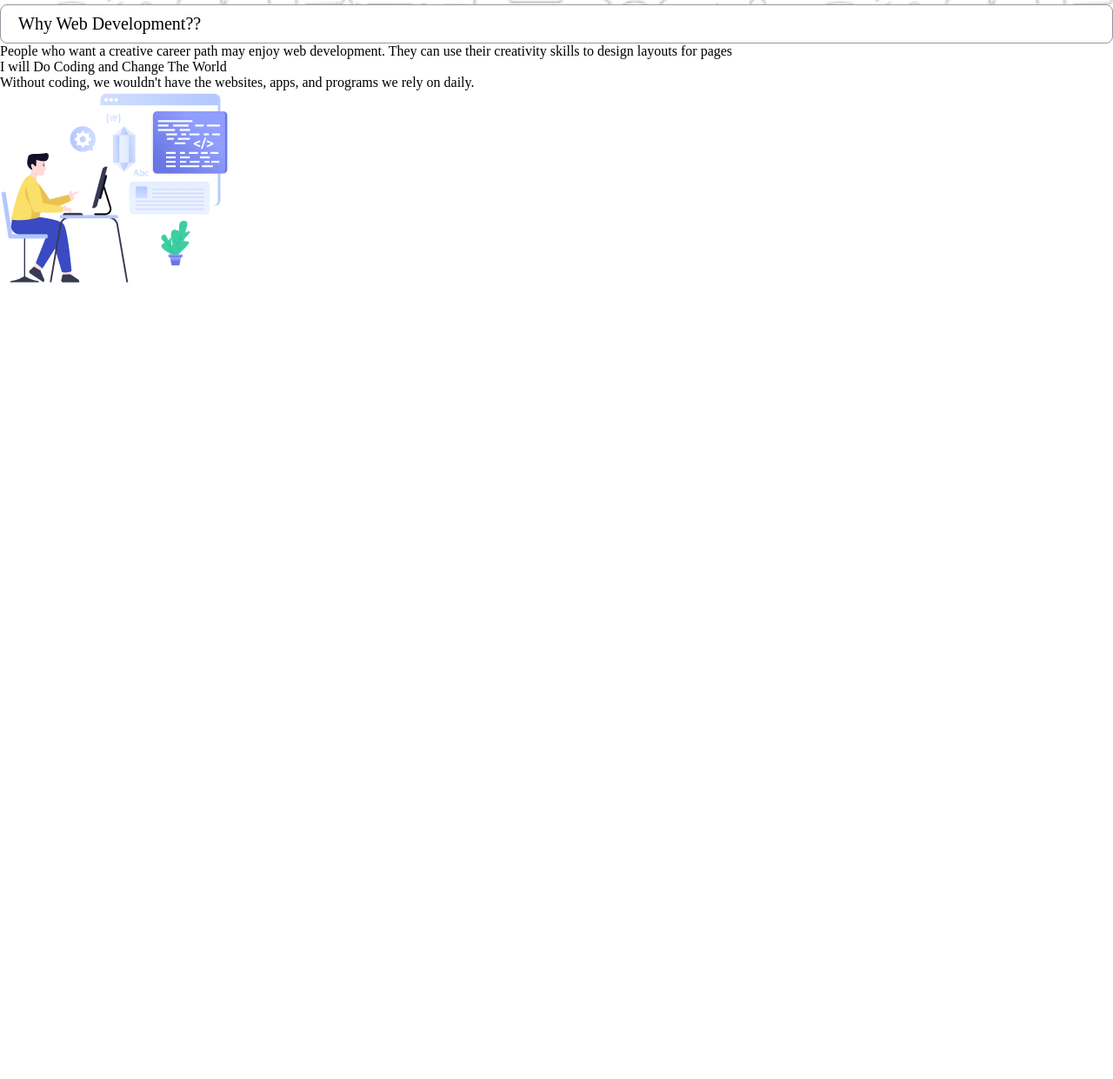
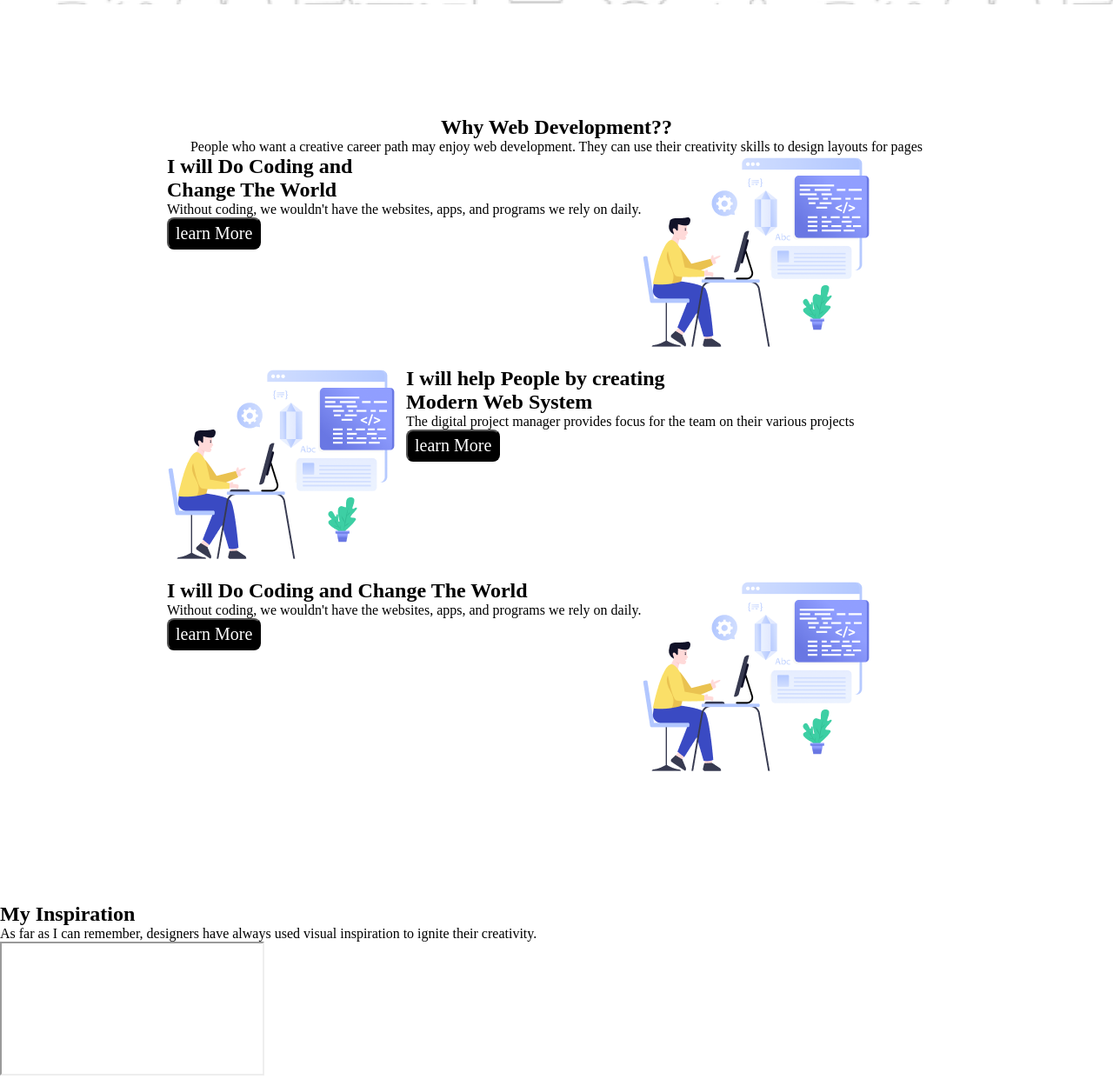
Before and after one commit to Rasshawon/Assignment-1, a plain HTML site: page index.html in a window 1280 px wide. Shown: the part 900-2141 px from the top of the page at 87% size. Before the commit the page ends 1248 px from the top, so only its background shows below. Drawn offline with Linux system fonts and the light colour scheme; grey boxes are pictures that could not be loaded; a web font is replaced by a local one.

Commit message:
Assignment-1 2nd  commit

```diff
--- a/index.html
+++ b/index.html
@@ -25,22 +25,67 @@
     </main>
     <section class="why-section">
       <div class="why-div">
-        <h2>Why Web Development??</h2>
-        <p>
-          People who want a creative career path may enjoy web development. They
-          can use their creativity skills to design layouts for pages
-        </p>
+        <div class="why-heading">
+          <h2>Why Web Development??</h2>
+          <p>
+            People who want a creative career path may enjoy web development.
+            They can use their creativity skills to design layouts for pages
+          </p>
+        </div>
         <div class="web-dev-box box-shadow">
-          <div class="box-details">I will Do Coding and Change The World</div>
-          <p>
-            Without coding, we wouldn't have the websites, apps, and programs we
-            rely on daily.
-          </p>
+          <div class="box-details">
+            <h2>
+              I will Do Coding and <br />
+              Change The World
+            </h2>
+            <p>
+              Without coding, we wouldn't have the websites, apps, and programs
+              we rely on daily.
+            </p>
+            <button class="learn-more">learn More</button>
+          </div>
+          <div class="box-img">
+            <img src="./assets/Layer_1.png" alt="layer_1" />
+          </div>
+        </div>
+        <div class="web-dev-box">
+          <div class="box-img">
+            <img src="./assets/Layer_1.png" alt="layer_1" />
+          </div>
+          <div class="box-details">
+            <h2>
+              I will help People by creating <br />
+              Modern Web System
+            </h2>
+            <p>
+              The digital project manager provides focus for the team on their
+              various projects
+            </p>
+            <button class="learn-more">learn More</button>
+          </div>
+        </div>
+        <div class="web-dev-box box-shadow">
+          <div class="box-details">
+            <h2>I will Do Coding and Change The World</h2>
+            <p>
+              Without coding, we wouldn't have the websites, apps, and programs
+              we rely on daily.
+            </p>
+            <button class="learn-more">learn More</button>
+          </div>
           <div class="box-img">
             <img src="./assets/Layer_1.png" alt="layer_1" />
           </div>
         </div>
       </div>
     </section>
+    <section class="inspiration">
+      <h2>My Inspiration</h2>
+      <p>
+        As far as I can remember, designers have always used visual inspiration
+        to ignite their creativity.
+      </p>
+      <iframe src="https://youtu.be/JUwePydwbUI?feature=shared"></iframe>
+    </section>
   </body>
 </html>
--- a/style.css
+++ b/style.css
@@ -20,7 +20,7 @@ h1 {
     font-weight: 900;
 }
 
-h2 {
+nav h2 {
     font-weight: 500;
     font-size: 20px;
     border: 1px solid #9297a3;
@@ -57,3 +57,15 @@ button {
     -ms-border-radius: 8px;
     -o-border-radius: 8px;
 }
+
+.why-section {
+    padding: 8rem 12rem;
+}
+
+.why-heading {
+    text-align: center;
+}
+
+.web-dev-box {
+    display: flex;
+}
```
